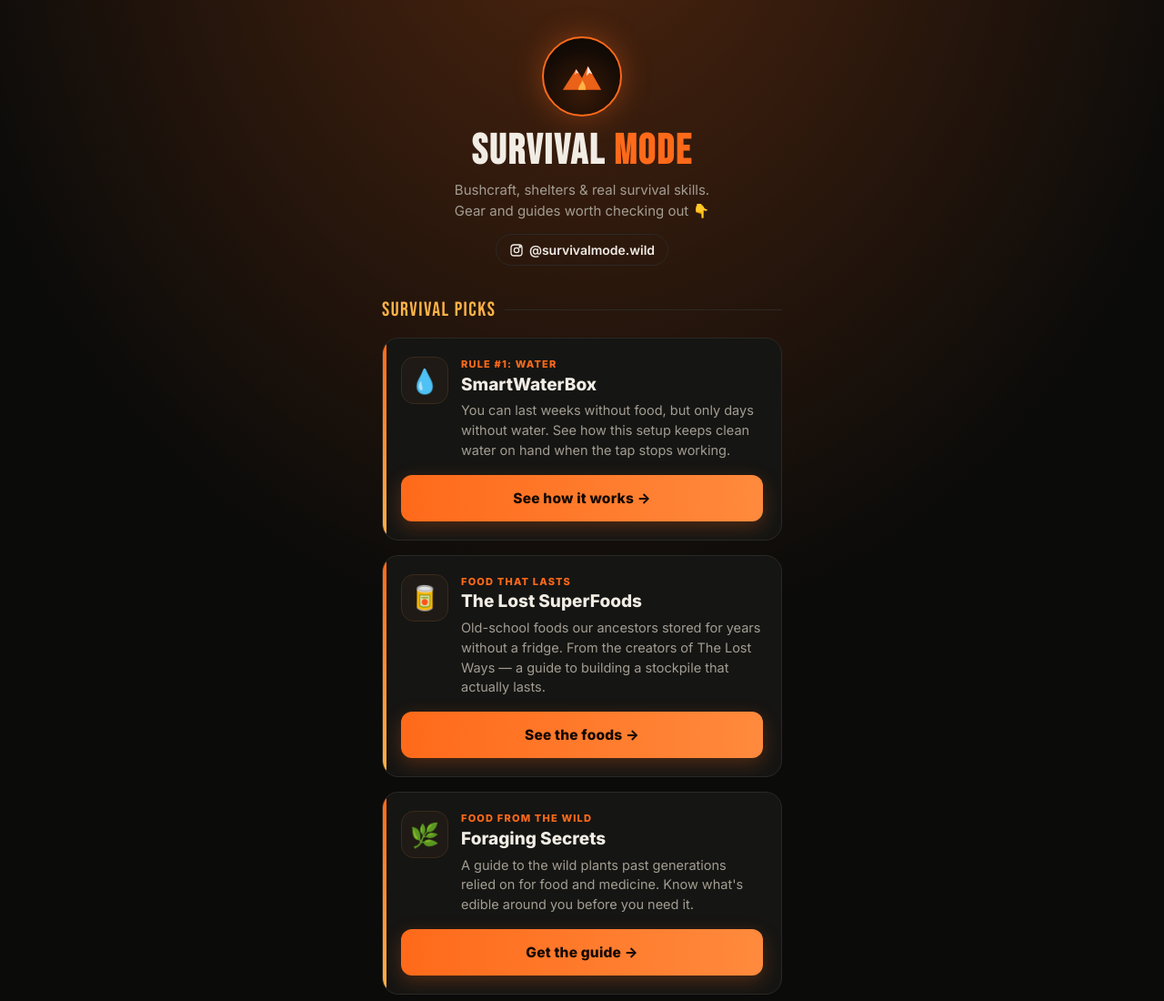
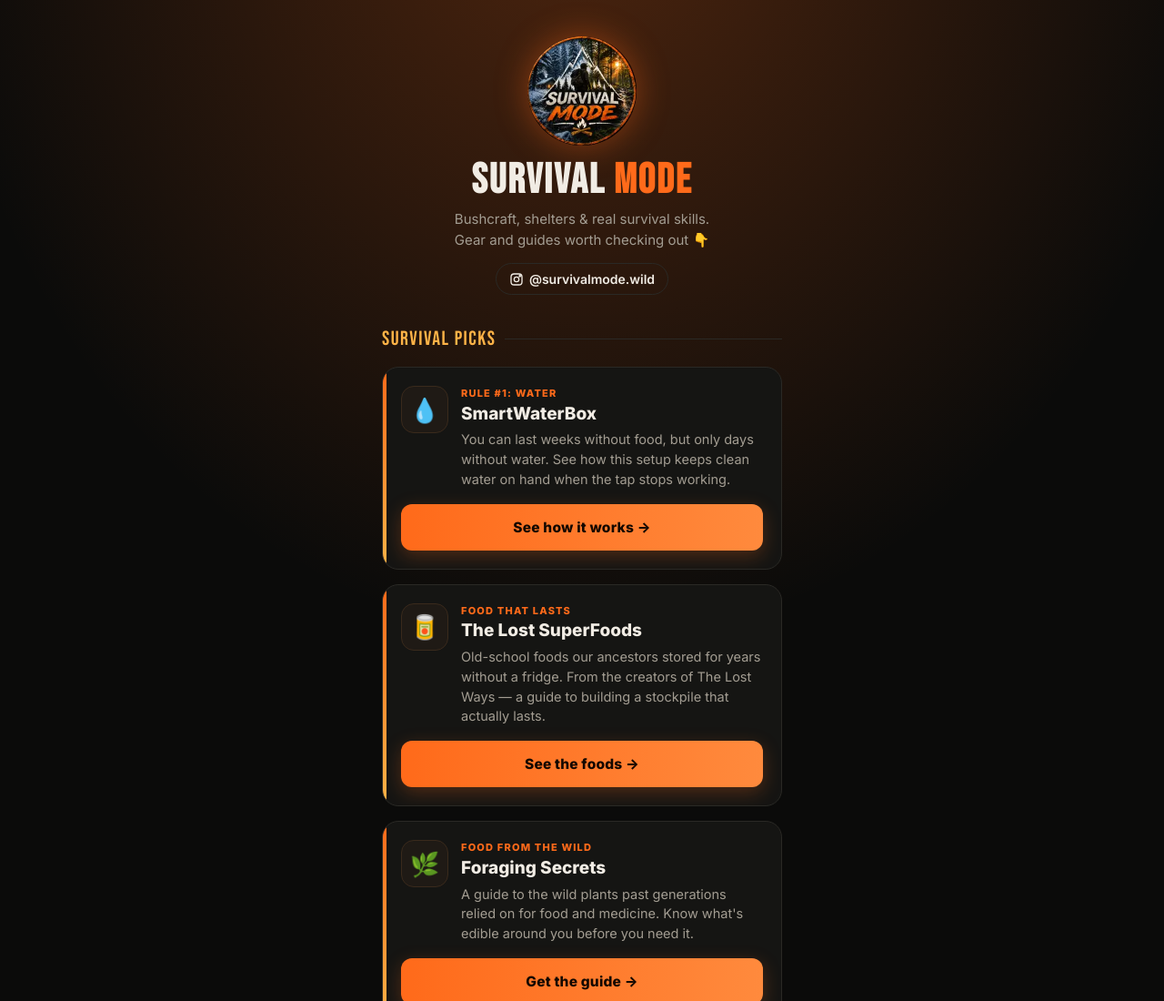
Before and after one commit to netoferreiracoelho-a11y/survivalmode, a plain HTML site: page index.html in a window 1280 px wide. Shown: the top 1100 px of the page at 91% size. Drawn offline with Linux system fonts and the light colour scheme.

Commit message:
Update badge styling and replace SVG with image

```diff
--- a/index.html
+++ b/index.html
@@ -25,12 +25,9 @@
   .wrap{max-width:480px;margin:0 auto;padding:40px 20px 32px}
   header{text-align:center;margin-bottom:32px}
   .badge{
-    width:88px;height:88px;margin:0 auto 16px;border-radius:50%;
-    display:grid;place-items:center;
-    background:radial-gradient(circle at 50% 70%, #3a1a08, #110a05 70%);
-    border:2px solid var(--fire); box-shadow:0 0 32px rgba(255,106,26,.35);
+    display:block;width:120px;height:120px;margin:0 auto 16px;border-radius:50%;
+    box-shadow:0 0 36px rgba(255,106,26,.40);
   }
-  .badge svg{width:52px;height:52px}
   h1{font-family:'Bebas Neue',Impact,sans-serif;font-size:46px;letter-spacing:2px;line-height:1}
   h1 span{color:var(--fire)}
   .tag{color:var(--muted);font-size:15px;margin-top:8px}
@@ -93,14 +90,7 @@
 <div class="wrap">
 
   <header>
-    <div class="badge" aria-hidden="true">
-      <svg viewBox="0 0 64 64" fill="none">
-        <path d="M6 50 L24 22 L32 34 L40 18 L58 50 Z" fill="#ff6a1a" opacity=".9"/>
-        <path d="M40 18 L46 29 L42 27 L38 31 Z" fill="#fff" opacity=".85"/>
-        <path d="M24 22 L28 28 L25 27 L22 30 Z" fill="#fff" opacity=".7"/>
-        <path d="M27 50 C27 44 32 42 32 37 C35 41 37 44 37 50 Z" fill="#ffb347"/>
-      </svg>
-    </div>
+    <img class="badge" src="logo.webp" alt="Survival Mode logo" width="120" height="120">
     <h1>SURVIVAL <span>MODE</span></h1>
     <p class="tag">Bushcraft, shelters &amp; real survival skills.<br>Gear and guides worth checking out 👇</p>
     <a class="ig" href="https://www.instagram.com/survivalmode.wild/" target="_blank" rel="noopener">
```
